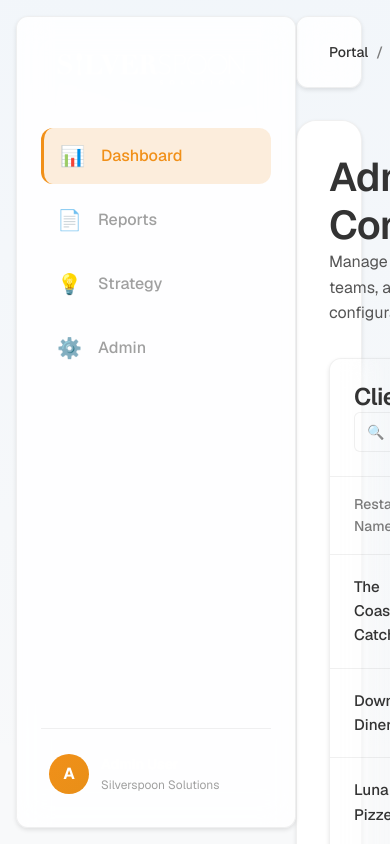
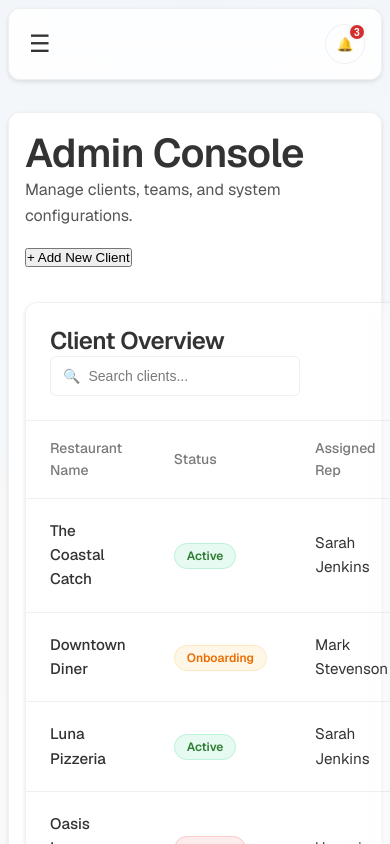
Before and after one commit to gitdot5/silverspoon-portal, a Next.js app: page /admin in a window 390 px wide. Shown: the top 844 px of the page. Built offline with nearby package versions, Linux system fonts and the light colour scheme.

Commit message:
feat: implement mobile responsiveness for all pages

```diff
--- a/src/app/(portal)/admin/page.css
+++ b/src/app/(portal)/admin/page.css
@@ -191,3 +191,23 @@
 .link-icon {
     font-size: 1.125rem;
 }
+
+.table-responsive {
+    overflow-x: auto;
+    -webkit-overflow-scrolling: touch;
+    width: 100%;
+}
+
+@media (max-width: 768px) {
+    .admin-header {
+        flex-direction: column;
+        align-items: flex-start;
+        gap: 1rem;
+    }
+
+    .card-header.border-bottom {
+        flex-direction: column;
+        align-items: flex-start;
+        gap: 1rem;
+    }
+}
--- a/src/app/(portal)/admin/page.tsx
+++ b/src/app/(portal)/admin/page.tsx
@@ -24,6 +24,7 @@ export default function AdminPage() {
                         </div>
                     </div>
 
+                    <div className="table-responsive">
                         <table className="admin-table">
                             <thead>
                                 <tr>
@@ -66,6 +67,7 @@ export default function AdminPage() {
                             </tbody>
                         </table>
                     </div>
+                </div>
 
                 <div className="admin-sidebar">
                     <div className="admin-card glass-panel mb-4 animate-fade-in" style={{ animationDelay: '100ms' }}>
--- a/src/app/(portal)/layout.css
+++ b/src/app/(portal)/layout.css
@@ -37,3 +37,14 @@
         transform: translateY(0);
     }
 }
+
+@media (max-width: 768px) {
+    .portal-main {
+        padding: 0.5rem;
+    }
+
+    .portal-content {
+        padding: 1rem;
+        border-radius: var(--radius-md);
+    }
+}
--- a/src/app/(portal)/layout.tsx
+++ b/src/app/(portal)/layout.tsx
@@ -1,6 +1,7 @@
 import React from 'react';
 import Sidebar from '@/components/layout/Sidebar';
 import Header from '@/components/layout/Header';
+import { SidebarProvider } from '@/components/layout/SidebarProvider';
 import './layout.css';
 
 export default function PortalLayout({
@@ -9,6 +10,7 @@ export default function PortalLayout({
     children: React.ReactNode;
 }) {
     return (
+        <SidebarProvider>
             <div className="portal-layout">
                 <Sidebar />
                 <div className="portal-main">
@@ -18,5 +20,6 @@ export default function PortalLayout({
                     </main>
                 </div>
             </div>
+        </SidebarProvider>
     );
 }
--- a/src/app/(portal)/reports/page.css
+++ b/src/app/(portal)/reports/page.css
@@ -71,6 +71,8 @@
 /* Table Styles */
 .table-responsive {
     overflow-x: auto;
+    -webkit-overflow-scrolling: touch;
+    width: 100%;
 }
 
 .reports-table {
@@ -216,3 +218,17 @@
 .mt-4 {
     margin-top: 1.5rem;
 }
+
+@media (max-width: 768px) {
+    .reports-header {
+        flex-direction: column;
+        align-items: flex-start;
+        gap: 1rem;
+    }
+
+    .list-header {
+        flex-direction: column;
+        align-items: flex-start;
+        gap: 1rem;
+    }
+}
--- a/src/components/layout/Header.css
+++ b/src/components/layout/Header.css
@@ -68,3 +68,33 @@
     justify-content: center;
     border: 2px solid var(--bg-primary);
 }
+
+.header-left {
+    display: flex;
+    align-items: center;
+    gap: 1rem;
+}
+
+.mobile-menu-btn {
+    display: none;
+    background: transparent;
+    border: none;
+    font-size: 1.5rem;
+    color: var(--text-primary);
+    cursor: pointer;
+    padding: 0.25rem;
+}
+
+@media (max-width: 768px) {
+    .header {
+        padding: 0 1rem;
+    }
+
+    .mobile-menu-btn {
+        display: block;
+    }
+
+    .header-breadcrumbs {
+        display: none;
+    }
+}
--- a/src/components/layout/Header.tsx
+++ b/src/components/layout/Header.tsx
@@ -1,13 +1,23 @@
+"use client";
+
 import React from 'react';
+import { useSidebar } from './SidebarProvider';
 import './Header.css';
 
 export default function Header() {
+    const { toggle } = useSidebar();
+
     return (
         <header className="header glass-panel">
-            <div className="header-breadcrumbs">
-                <span className="breadcrumb text-muted">Portal</span>
-                <span className="breadcrumb-separator">/</span>
-                <span className="breadcrumb-current">Dashboard</span>
+            <div className="header-left">
+                <button className="mobile-menu-btn" onClick={toggle} aria-label="Toggle Sidebar">
+                    ☰
+                </button>
+                <div className="header-breadcrumbs">
+                    <span className="breadcrumb text-muted">Portal</span>
+                    <span className="breadcrumb-separator">/</span>
+                    <span className="breadcrumb-current">Dashboard</span>
+                </div>
             </div>
             <div className="header-actions">
                 <button className="icon-btn" aria-label="Notifications">
--- a/src/components/layout/Sidebar.css
+++ b/src/components/layout/Sidebar.css
@@ -106,3 +106,39 @@
     font-size: 0.75rem;
     color: var(--sidebar-text-muted);
 }
+
+/* Mobile Sidebar Overlay */
+.sidebar-overlay {
+    display: none;
+    position: fixed;
+    top: 0;
+    left: 0;
+    right: 0;
+    bottom: 0;
+    background: rgba(0, 0, 0, 0.5);
+    z-index: 40;
+    backdrop-filter: blur(2px);
+    animation: fadeIn 0.2s ease;
+}
+
+@media (max-width: 768px) {
+    .sidebar {
+        position: fixed;
+        left: -320px;
+        top: 0;
+        height: 100vh;
+        z-index: 50;
+        border-radius: 0;
+        transition: left 0.3s ease;
+        box-shadow: none;
+    }
+
+    .sidebar.mobile-open {
+        left: 0;
+        box-shadow: var(--shadow-lg);
+    }
+
+    .sidebar-overlay {
+        display: block;
+    }
+}
--- a/src/components/layout/Sidebar.tsx
+++ b/src/components/layout/Sidebar.tsx
@@ -1,11 +1,25 @@
+"use client";
+
 import React from 'react';
 import Link from 'next/link';
 import Image from 'next/image';
+import { usePathname } from 'next/navigation';
+import { useSidebar } from './SidebarProvider';
 import './Sidebar.css';
 
 export default function Sidebar() {
+    const pathname = usePathname();
+    const { isOpen, setIsOpen } = useSidebar();
+
     return (
-        <aside className="sidebar glass-panel">
+        <>
+            {isOpen && (
+                <div
+                    className="sidebar-overlay"
+                    onClick={() => setIsOpen(false)}
+                />
+            )}
+            <aside className={`sidebar glass-panel ${isOpen ? 'mobile-open' : ''}`}>
                 <div className="sidebar-header">
                     <div className="brand-logo">
                         <Image src="/silverspoon-logo.png" alt="Silverspoon Solutions" width={220} height={55} style={{ objectFit: 'contain' }} priority />
@@ -13,10 +27,10 @@ export default function Sidebar() {
                 </div>
                 <nav className="sidebar-nav">
                     <ul>
-                    <li><Link href="/dashboard" className="nav-item active"><span className="nav-icon">📊</span><span className="nav-text">Dashboard</span></Link></li>
-                    <li><Link href="/reports" className="nav-item"><span className="nav-icon">📄</span><span className="nav-text">Reports</span></Link></li>
-                    <li><Link href="/strategy" className="nav-item"><span className="nav-icon">💡</span><span className="nav-text">Strategy</span></Link></li>
-                    <li><Link href="/admin" className="nav-item"><span className="nav-icon">⚙️</span><span className="nav-text">Admin</span></Link></li>
+                        <li><Link href="/dashboard" className={`nav-item ${pathname === '/dashboard' ? 'active' : ''}`} onClick={() => setIsOpen(false)}><span className="nav-icon">📊</span><span className="nav-text">Dashboard</span></Link></li>
+                        <li><Link href="/reports" className={`nav-item ${pathname === '/reports' ? 'active' : ''}`} onClick={() => setIsOpen(false)}><span className="nav-icon">📄</span><span className="nav-text">Reports</span></Link></li>
+                        <li><Link href="/strategy" className={`nav-item ${pathname === '/strategy' ? 'active' : ''}`} onClick={() => setIsOpen(false)}><span className="nav-icon">💡</span><span className="nav-text">Strategy</span></Link></li>
+                        <li><Link href="/admin" className={`nav-item ${pathname === '/admin' ? 'active' : ''}`} onClick={() => setIsOpen(false)}><span className="nav-icon">⚙️</span><span className="nav-text">Admin</span></Link></li>
                     </ul>
                 </nav>
                 <div className="sidebar-footer">
@@ -29,5 +43,6 @@ export default function Sidebar() {
                     </div>
                 </div>
             </aside>
+        </>
     );
 }
--- /dev/null
+++ b/src/components/layout/SidebarProvider.tsx
@@ -0,0 +1,29 @@
+"use client";
+import React, { createContext, useContext, useState } from "react";
+
+type SidebarContextType = {
+    isOpen: boolean;
+    setIsOpen: (val: boolean) => void;
+    toggle: () => void;
+};
+
+const SidebarContext = createContext<SidebarContextType>({
+    isOpen: false,
+    setIsOpen: () => { },
+    toggle: () => { },
+});
+
+export function SidebarProvider({ children }: { children: React.ReactNode }) {
+    const [isOpen, setIsOpen] = useState(false);
+    const toggle = () => setIsOpen(!isOpen);
+
+    return (
+        <SidebarContext.Provider value={{ isOpen, setIsOpen, toggle }}>
+            {children}
+        </SidebarContext.Provider>
+    );
+}
+
+export function useSidebar() {
+    return useContext(SidebarContext);
+}
```
Also changed, not shown: src/app/(portal)/dashboard/page.css (+18 -0 lines), 1 other file (tests, documents, lock files or other folders). Lines whose indentation alone changed are shown as unchanged.
